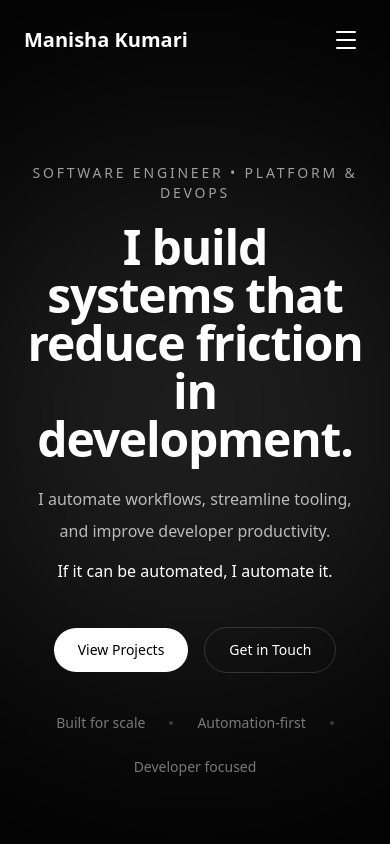
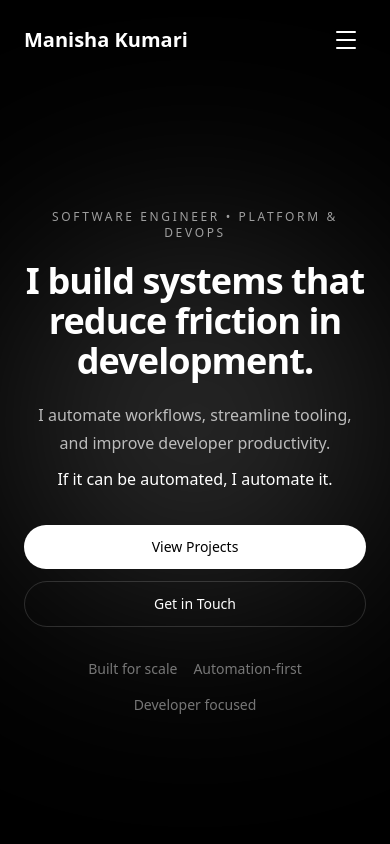
Before and after one commit to manisha-kumari-dev-in/manisha-portfolio, a React (Vite) app: page / in a window 390 px wide. Shown: the top 844 px of the page. Built offline with nearby package versions, Linux system fonts and the light colour scheme.

Commit message:
feat: about section and mobile friendly hero section

```diff
--- a/src/App.tsx
+++ b/src/App.tsx
@@ -2,6 +2,7 @@ import { useState } from "react";
 import Loader from "./components/common/loader";
 import { Navbar } from "./components/common/navbar";
 import Hero from "./sections/hero/Hero";
+import About from "./sections/about/About";
 
 function App() {
   const [isLoading, setIsLoading] = useState(true);
@@ -16,12 +17,7 @@ function App() {
         <main className="bg-black text-white">
           <Hero />
 
-          <section
-            id="about"
-            className="flex min-h-screen items-center justify-center"
-          >
-            About
-          </section>
+          <About />
 
           <section
             id="skills"
--- /dev/null
+++ b/src/animations/about.ts
@@ -0,0 +1,26 @@
+import gsap from "gsap";
+import { ScrollTrigger } from "gsap/ScrollTrigger";
+
+gsap.registerPlugin(ScrollTrigger);
+
+export const animateAbout = (el: HTMLElement) => {
+  const paragraphs = el.querySelectorAll("p");
+
+  paragraphs.forEach((p) => {
+    gsap.fromTo(
+      p,
+      { opacity: 0, y: 40 },
+      {
+        opacity: 1,
+        y: 0,
+        duration: 1,
+        ease: "power2.out",
+        scrollTrigger: {
+          trigger: p,
+          start: "top 85%",
+          toggleActions: "play none none none",
+        },
+      },
+    );
+  });
+};
--- a/src/animations/hero.ts
+++ b/src/animations/hero.ts
@@ -16,8 +16,8 @@ export const animateHero = ({ text, image }: AnimateHeroParams) => {
       y: 0,
       duration: 0.9,
       ease: "power3.out",
-      stagger: 0.20,
-    }
+      stagger: 0.2,
+    },
   );
 
   tl.fromTo(
@@ -30,7 +30,7 @@ export const animateHero = ({ text, image }: AnimateHeroParams) => {
       duration: 1.1,
       ease: "power3.out",
     },
-    "-=0.5"
+    "-=0.5",
   );
 
   tl.add(() => {
--- /dev/null
+++ b/src/sections/about/About.tsx
@@ -0,0 +1,49 @@
+import { useEffect, useRef } from "react";
+import { animateAbout } from "../../animations/about";
+
+const About = () => {
+  const ref = useRef<HTMLDivElement | null>(null);
+
+  useEffect(() => {
+    if (!ref.current) return;
+    animateAbout(ref.current);
+  }, []);
+
+  return (
+    <section
+      ref={ref}
+      id="about"
+      className="mx-auto max-w-4xl px-6 py-20 md:px-10 md:py-28"
+    >
+      <h2 className="text-3xl font-semibold text-white md:text-5xl">About</h2>
+
+      <div className="mt-8 space-y-8 md:border-l md:border-white/10 md:pl-8">
+        <p className="text-base leading-8 text-white/80 md:text-lg md:leading-9">
+          I’m a software engineer working in platform services, focused on
+          improving developer experience by reducing friction and building
+          efficient internal systems.
+        </p>
+
+        <p className="text-base leading-8 text-white/80 md:text-lg md:leading-9">
+          My work centers around automation, system design, and building
+          reliable development workflows. I approach problems with a focus on
+          simplicity, scalability, and long-term maintainability.
+        </p>
+
+        <p className="text-base leading-8 text-white/80 md:text-lg md:leading-9">
+          I actively improve engineering quality through structured testing
+          practices (unit, integration, and E2E), streamlined release processes,
+          and reducing operational overhead across systems.
+        </p>
+
+        <p className="text-base leading-8 text-white/80 md:text-lg md:leading-9">
+          My work aligns closely with DevOps principles, with a strong interest
+          in scalable infrastructure, automation, and building systems that
+          enable teams to move faster without sacrificing reliability.
+        </p>
+      </div>
+    </section>
+  );
+};
+
+export default About;
--- a/src/sections/hero/Hero.tsx
+++ b/src/sections/hero/Hero.tsx
@@ -21,49 +21,53 @@ useEffect(() => {
   return (
     <section
       id="hero"
-      className="relative isolate flex min-h-screen w-full items-center justify-center overflow-hidden px-6 pt-24 md:px-10"
+      className="relative isolate flex min-h-screen w-full items-center justify-center overflow-hidden px-6 pt-20 md:px-10 md:pt-24"
     >
       <div className="absolute inset-0 -z-10 flex items-center justify-center">
-        <div className="h-[30rem] w-[30rem] rounded-full bg-white/20 blur-[140px]" />
+        <div className="h-[22rem] w-[22rem] rounded-full bg-white/20 blur-[120px] md:h-[30rem] md:w-[30rem] md:blur-[140px]" />
       </div>
 
-      <div className="mx-auto grid w-full max-w-7xl grid-cols-1 items-center gap-10 md:grid-cols-2">
-        <div ref={textRef} className="flex w-full flex-col items-center text-center md:items-start md:text-left">
-          <p className="text-sm font-medium uppercase tracking-[0.2em] text-white/60">
+      <div className="mx-auto grid w-full max-w-7xl grid-cols-1 items-center gap-12 md:grid-cols-2">
+        <div
+          ref={textRef}
+          className="flex w-full flex-col items-center text-center md:items-start md:text-left"
+        >
+          <p className="text-xs font-medium uppercase tracking-[0.22em] text-white/60 md:text-sm">
             Software Engineer • Platform & DevOps
           </p>
 
-          <h1 className="mt-5 text-5xl font-semibold tracking-tight text-white md:text-7xl">
+          <h1 className="mt-5 text-4xl font-semibold tracking-tight text-white sm:text-5xl md:text-7xl">
             I build systems that reduce friction in development.
           </h1>
 
-          <p className="mt-5 max-w-xl text-base leading-8 text-white/70 md:text-lg">
-            I automate workflows, streamline tooling, and improve developer productivity.
-            <span className="block mt-2 text-white font-medium">
+          <p className="mt-5 max-w-xl text-base leading-7 text-white/70 sm:text-lg sm:leading-8">
+            I automate workflows, streamline tooling, and improve developer
+            productivity.
+            <span className="mt-2 block text-white font-medium">
               If it can be automated, I automate it.
             </span>
           </p>
 
-          <div className="mt-10 flex items-center gap-4">
+          <div className="mt-8 flex w-full flex-col gap-3 sm:w-auto sm:flex-row sm:items-center">
             <a
               href="#projects"
-              className="rounded-full bg-white px-6 py-3 text-sm font-medium text-black transition hover:opacity-90"
+              className="rounded-full bg-white px-6 py-3 text-sm font-medium text-black transition hover:opacity-90 text-center"
             >
               View Projects
             </a>
             <a
               href="#contact"
-              className="rounded-full border border-white/15 px-6 py-3 text-sm font-medium text-white transition hover:bg-white/5"
+              className="rounded-full border border-white/15 px-6 py-3 text-sm font-medium text-white transition hover:bg-white/5 text-center"
             >
               Get in Touch
             </a>
           </div>
 
-          <div className="mt-10 flex flex-wrap items-center justify-center gap-6 text-sm text-white/45 md:justify-start">
+          <div className="mt-8 flex flex-wrap items-center justify-center gap-4 text-sm text-white/45 md:justify-start">
             <span>Built for scale</span>
-            <span className="h-1 w-1 rounded-full bg-white/20" />
+            <span className="hidden h-1 w-1 rounded-full bg-white/20 sm:block" />
             <span>Automation-first</span>
-            <span className="h-1 w-1 rounded-full bg-white/20" />
+            <span className="hidden h-1 w-1 rounded-full bg-white/20 sm:block" />
             <span>Developer focused</span>
           </div>
         </div>
```
Lines whose indentation alone changed are shown as unchanged.
